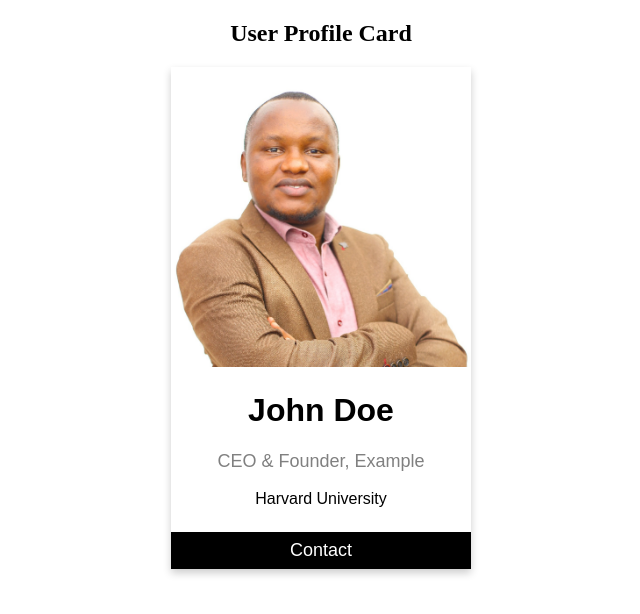
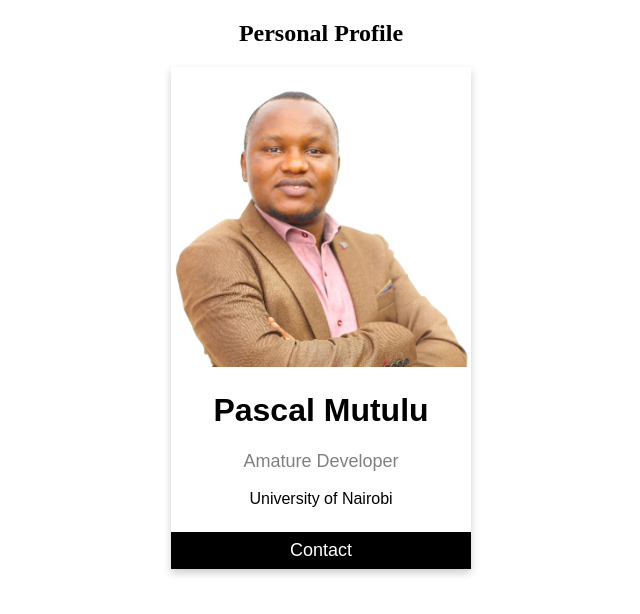
Before and after one commit to pmutulu/week1-devops-project, a plain HTML site: page index.html in a window 1280 px wide. Shown: the whole page, without its empty margins (319-959 px from the left). Drawn offline with Linux system fonts and the light colour scheme.

Commit message:
Content update about my profile

```diff
--- a/index.html
+++ b/index.html
@@ -6,13 +6,13 @@
 </head>
 <body>
 
-<h2 style="text-align:center">User Profile Card</h2>
+<h2 style="text-align:center">Personal Profile</h2>
 
 <div class="card">
   <img src="images/pascal.jpg" alt="John" style="width:100%">
-  <h1>John Doe</h1>
-  <p class="title">CEO & Founder, Example</p>
-  <p>Harvard University</p>
+  <h1>Pascal Mutulu</h1>
+  <p class="title">Amature Developer</p>
+  <p>University of Nairobi</p>
   <div style="margin: 24px 0;">
     <a href="#"><i class="fa fa-dribbble"></i></a>
     <a href="#"><i class="fa fa-twitter"></i></a>
@@ -21,6 +21,5 @@
   </div>
   <p><button>Contact</button></p>
 </div>
-
 </body>
 </html>
```
